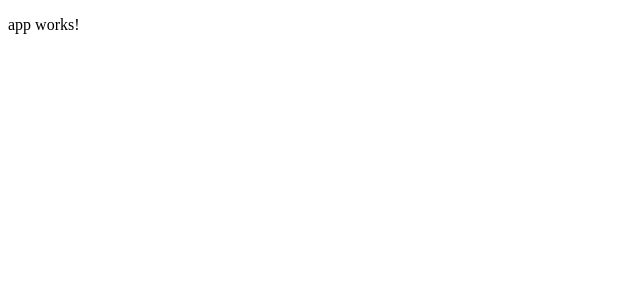
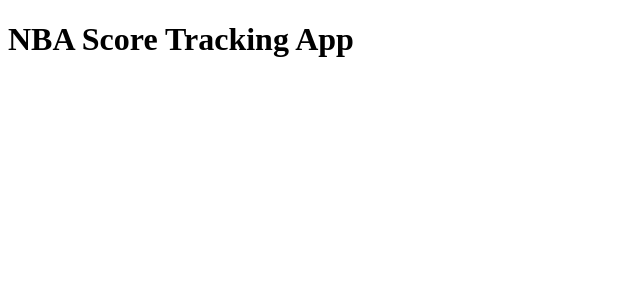
Before and after one commit to Nishthac2000/angular-certification, an Angular app: page / in a window 1280 px wide. Shown: the top 300 px of the page, without its empty margins (0-640 px from the left). Built offline with nearby package versions, Linux system fonts and the light colour scheme.

Commit message:
3 files modified, 8 added

```diff
--- a/src/app/app.component.html
+++ b/src/app/app.component.html
@@ -1,3 +1,4 @@
-<p>
-app works!
-</p>
+<div>
+  <h1>NBA Score Tracking App</h1>
+  <router-outlet></router-outlet>
+</div>
--- /dev/null
+++ b/src/app/model/result.ts
@@ -0,0 +1,2 @@
+export class Result {
+}
--- /dev/null
+++ b/src/app/model/team-data.ts
@@ -0,0 +1,2 @@
+export class TeamData {
+}
--- /dev/null
+++ b/src/app/model/team.ts
@@ -0,0 +1,2 @@
+export class Team {
+}
--- /dev/null
+++ b/src/app/services/rapid-api.service.ts
@@ -0,0 +1,6 @@
+import { Injectable } from '@angular/core';
+
+@Injectable()
+export class RapidApiService {
+  constructor() {}
+}
--- a/src/main.ts
+++ b/src/main.ts
@@ -1,3 +1,4 @@
+import 'zone.js';
 import { platformBrowserDynamic } from '@angular/platform-browser-dynamic';
 
 import { AppModule } from './app/app.module';
```
Also changed, not shown: package.json (+14 -14 lines), src/app/components/detail-page/detail-page.component.ts (added, +15 -0 lines), src/app/components/home-page/home-page.component.ts (added, +15 -0 lines), src/app/components/detail-page/detail-page.component.css (added), src/app/components/home-page/home-page.component.css (added).
